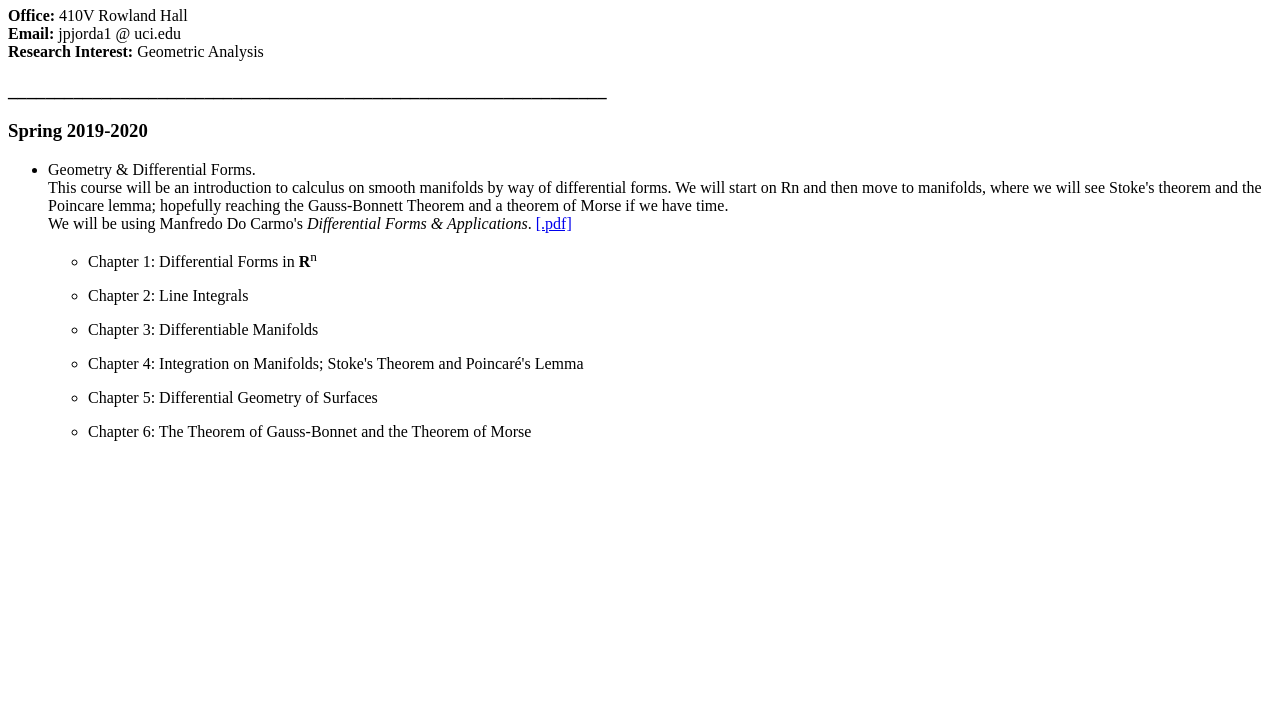
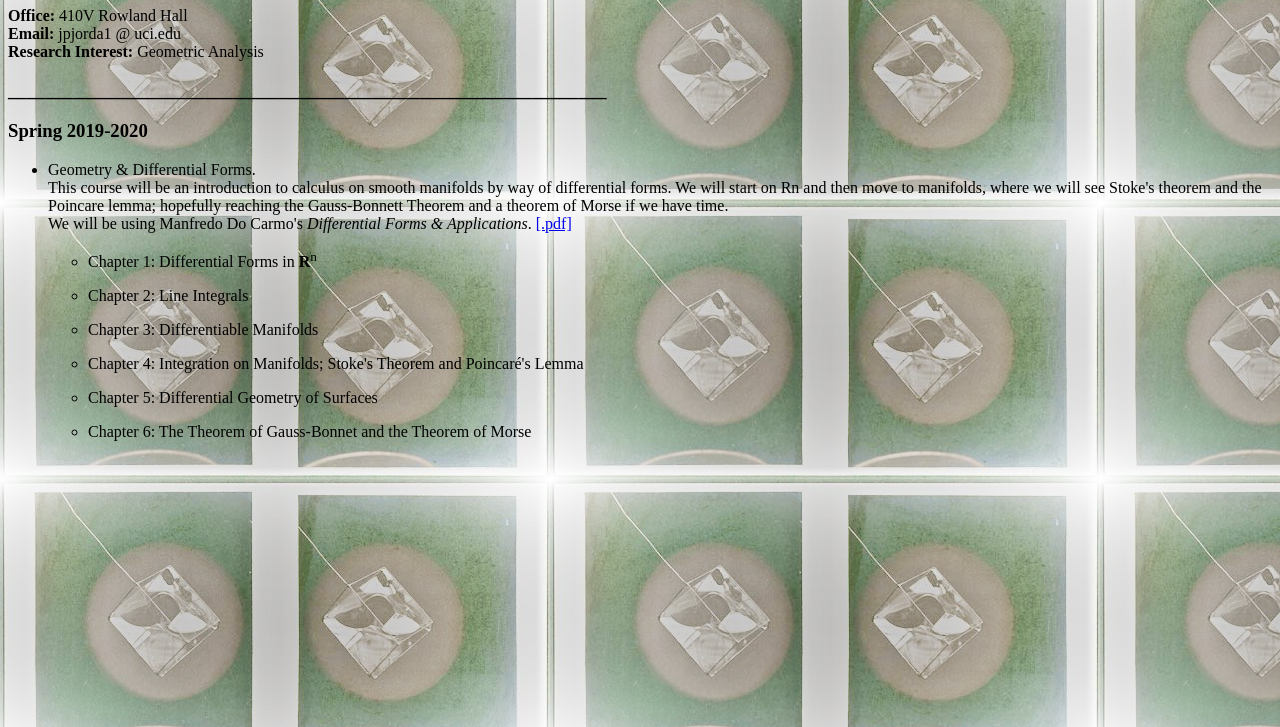
Before and after one commit to jpjorda1/math, a plain HTML site: page DRPSpring19.html in a window 1280 px wide. Shown: the part 73-800 px from the top of the page. Drawn offline with Linux system fonts and the light colour scheme.

Commit message:
Update DRPSpring19.html

```diff
--- a/DRPSpring19.html
+++ b/DRPSpring19.html
@@ -1,5 +1,11 @@
 <!DOCTYPE html>
 <html>
+
+<style>
+body {
+  background-image: url('Plateaufilm.jpg');
+}
+</style>
 
 <head>
 <title>Josh Jordan's Home Page</title>
```
